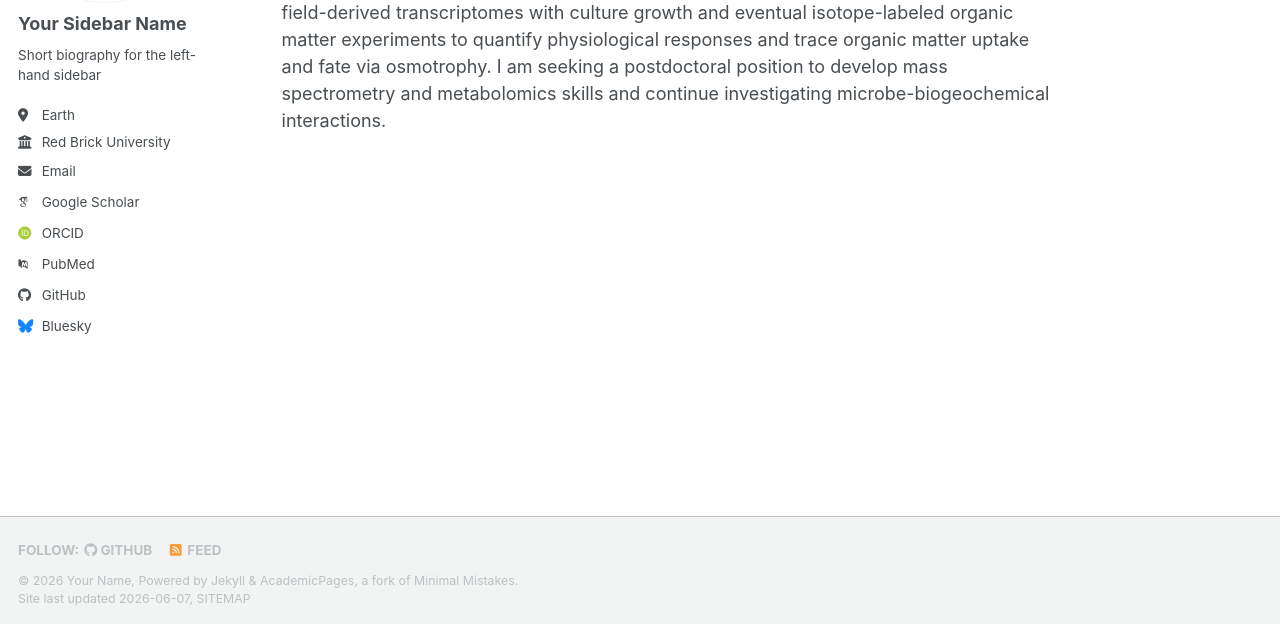
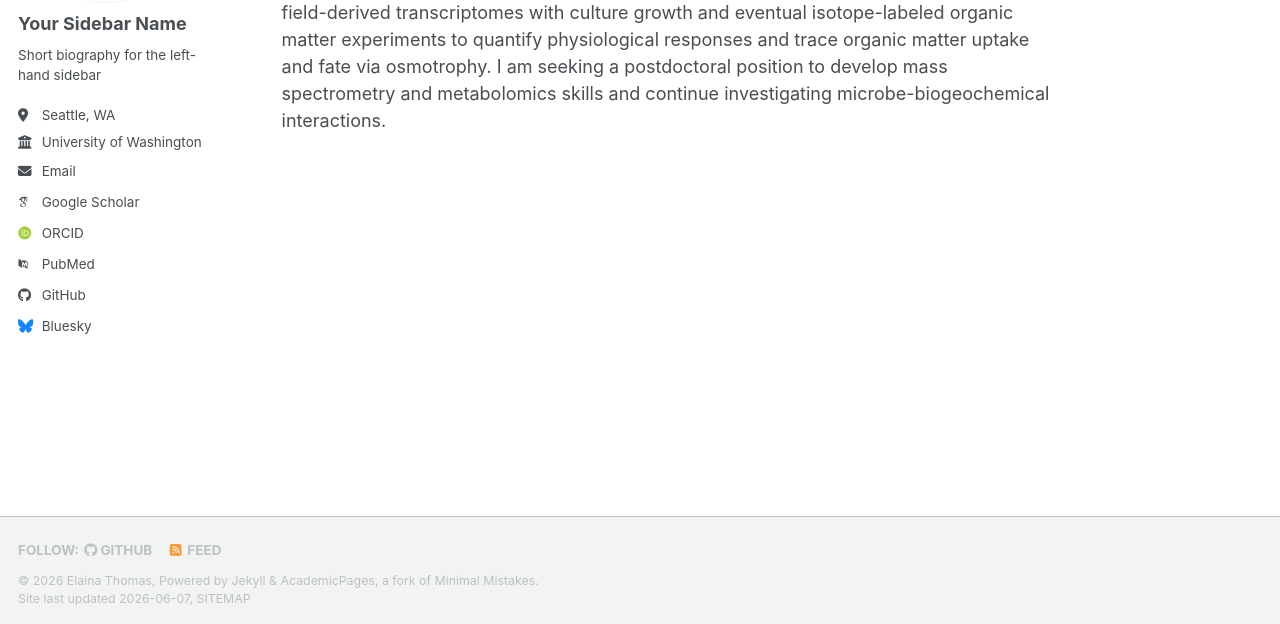
Before and after one commit to elainathomas/ElainaThomas.github.io, a Jekyll site: the page built from _pages/about.md, in a window 1280 px wide. Shown: the part 273-897 px from the top of the page. Built offline with Jekyll 4.4.1, drawn with Linux system fonts in a browser that asks for light colours; some web fonts are replaced; a script bundle is joined from its source files by our own code; library files that are not in the unit come from our copies.

Commit message:
Update _config.yml

```diff
--- a/_config.yml
+++ b/_config.yml
@@ -11,8 +11,8 @@ locale                   : "en-US"
 site_theme               : "default" # The available themes options are "default", "air", "sunrise", "mint", "dirt" and "contrast"
 title                    : "Elaina Thomas"
 title_separator          : "-"
-name                     : &name "Your Name"
-description              : &description "Your Name's academic portfolio"   # Update this with a general description of your site, this is the default if not overridden by a page
+name                     : &name "Elaina Thomas"
+description              : &description "Elaina Thomas's academic portfolio"   # Update this with a general description of your site, this is the default if not overridden by a page
 url                      : https://elainathomas.github.io # The base hostname & protocol for your site e.g. "https://[your GitHub username].github.io",
                                                            # or if you already have some other page hosted on Github then use "https://[your GitHub username].github.io/[Your Repo Name]"
 baseurl                  : "" # the subpath of your site, e.g. "/blog"
@@ -23,12 +23,12 @@ repository               : "elainathomas/elainathomas.github.io"
 #               Additional customization can be done by editing /_includes/author-profile.html
 author:
   # Biographic information
-  avatar           : "profile.png"
+  avatar           : "bio-photo.jpg"
   name             : "Your Sidebar Name"
   pronouns         : # example: "she/her"
   bio              : "Short biography for the left-hand sidebar"
-  location         : "Earth"
-  employer         : "Red Brick University"
+  location         : "Seattle, WA"
+  employer         : "University of Washington"
   uri              : # URL
   email            : "none@example.org"
 
```
